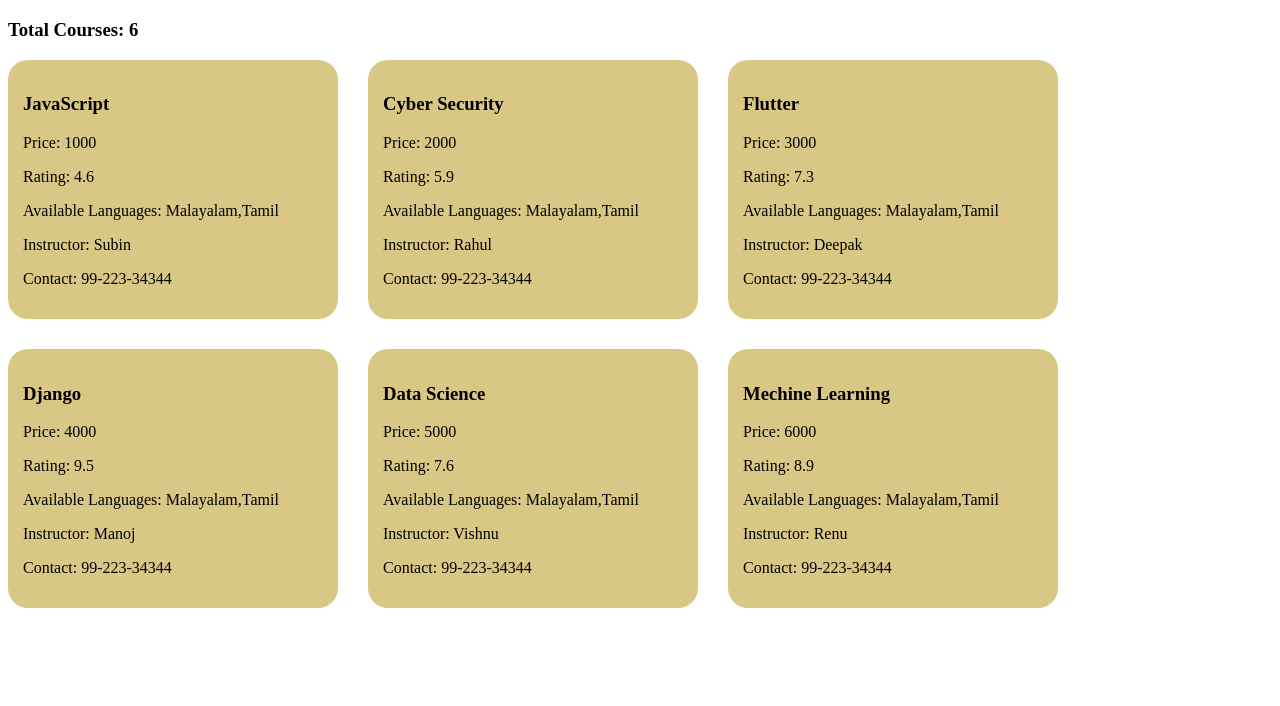
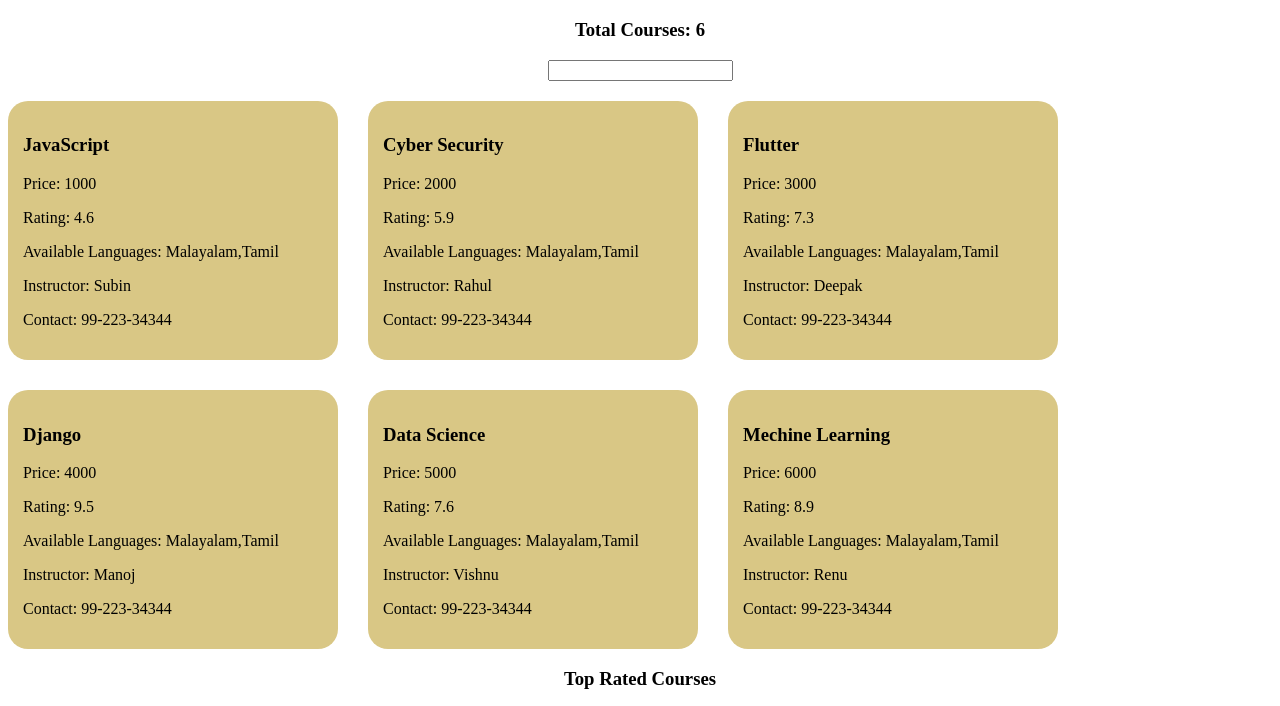
Before and after one commit to Bichu-B-Binu/Web-desining-chal, a plain HTML site: page JAVASCRIPT/MiniProject/index.html in a window 1280 px wide. Shown: the part 61-767 px from the top of the page. Drawn offline with Linux system fonts and the light colour scheme.

Commit message:
Mini Project

```diff
--- a/JAVASCRIPT/MiniProject/index.html
+++ b/JAVASCRIPT/MiniProject/index.html
@@ -9,13 +9,14 @@
   </head>
   <body>
     <!-- Heading -->
-    <header>
-      <h1 class="header">Course Catalog</h1>
+    <header class="center">
+      <h1>Course Catalog</h1>
       <h3 id="course-count"></h3>
+      <input type="text" id="search" class="bottomSpace" />
     </header>
     <!-- search -->
+
     <!-- courses -->
-
     <section id="course-container">
       <!-- <div class="course-card">
             <h3>JavaScript</h3>
@@ -26,6 +27,11 @@
             <p>Contact: 99-223-34344</p>
          </div> -->
     </section>
+
     <!-- top rated course -->
+    <section class="center">
+      <h3>Top Rated Courses</h3>
+      <div id="top-rated-course"></div>
+    </section>
   </body>
 </html>
--- a/JAVASCRIPT/MiniProject/script.js
+++ b/JAVASCRIPT/MiniProject/script.js
@@ -3,7 +3,7 @@ const courses = [
   {
     name: "javaScript",
     price: 1000,
-    rating: 4.57,
+    ratting: 4.57,
     isAvailable: false,
     languages: ["Malayalam", "Tamil"],
     mentor: { name: "subin", contact: "99-223-34344" },
@@ -11,7 +11,7 @@ const courses = [
   {
     name: "cyber Security",
     price: 2000,
-    rating: 5.87,
+    ratting: 5.87,
     isAvailable: false,
     languages: ["Malayalam", "Tamil"],
     mentor: { name: "rahul", contact: "99-223-34344" },
@@ -19,7 +19,7 @@ const courses = [
   {
     name: "flutter",
     price: 3000,
-    rating: 7.27,
+    ratting: 7.27,
     isAvailable: false,
     languages: ["Malayalam", "Tamil"],
     mentor: { name: "deepak", contact: "99-223-34344" },
@@ -27,7 +27,7 @@ const courses = [
   {
     name: "django",
     price: 4000,
-    rating: 9.47,
+    ratting: 9.47,
     isAvailable: false,
     languages: ["Malayalam", "Tamil"],
     mentor: { name: "manoj", contact: "99-223-34344" },
@@ -35,7 +35,7 @@ const courses = [
   {
     name: "data Science",
     price: 5000,
-    rating: 7.57,
+    ratting: 7.57,
     isAvailable: false,
     languages: ["Malayalam", "Tamil"],
     mentor: { name: "vishnu", contact: "99-223-34344" },
@@ -43,7 +43,7 @@ const courses = [
   {
     name: "mechine Learning",
     price: 6000,
-    rating: 8.87,
+    ratting: 8.87,
     isAvailable: false,
     languages: ["Malayalam", "Tamil"],
     mentor: { name: "renu", contact: "99-223-34344" },
@@ -53,14 +53,21 @@ const courses = [
 // Function to format and display courses
 const formatName = (name) => name.charAt(0).toUpperCase() + name.slice(1);
 
+// Display total course count
+const displayTotalCourseCount = (courses) => {
+  const courseCount = document.querySelector("#course-count");
+  courseCount.innerText = `Total Courses: ${courses.length}`;
+};
+
 // Display total number of courses
 function displayCourses(courses) {
   const courseContainer = document.querySelector("#course-container");
+    courseContainer.innerHTML = "";
   courses.forEach((course) => {
     const courseUI = `<div class="course-card">
             <h3>${formatName(course.name)}</h3>
             <p>Price: ${course.price}</p>
-            <p>Rating: ${Math.round(course.rating * 10) / 10}</p>
+            <p>Rating: ${Math.round(course.ratting * 10) / 10}</p>
             <p>Available Languages: ${course.languages}</p>
             <p>Instructor: ${formatName(course.mentor.name)}</p>
             <p>Contact: ${course.mentor.contact}</p>
@@ -68,9 +75,56 @@ function displayCourses(courses) {
     courseContainer.innerHTML = courseContainer.innerHTML + courseUI;
   });
 }
-displayCourses(courses);
 
-// Display total course count
-const courseCount = document.querySelector("#course-count");
+// Find top rated course
+const findtopRatedCourse = (courses) => {
+  const topRated = courses.reduce((acc, course) => {
+    return acc.ratting > course.ratting ? acc : course;
+  });
+  return topRated;
+};
 
-courseCount.innerText = `Total Courses: ${courses.length}`;
+// Display top rated course
+displyaTopRatedCourses = (coursesArr) => {
+  const topRatedCourse = findtopRatedCourse(coursesArr);
+  const top = document.querySelector("#top-rated-course");
+
+  const courseUI = `<div class="course-card">
+                        <h3>${formatName(topRatedCourse.name)}</h3>
+                        <p>Price: ${topRatedCourse.price}</p>
+                        <p>Rating: ${
+                          Math.round(topRatedCourse.ratting * 10) / 10
+                        }</p>
+                        <p>Available Languages: ${topRatedCourse.languages}</p>
+                        <p>Instructor: ${formatName(
+                          topRatedCourse.mentor.name
+                        )}</p>
+                        <p>Contact: ${topRatedCourse.mentor.contact}</p>
+                    </div>`;
+
+  top.innerHTML = courseUI;
+};
+
+// Search functionality
+
+const getSearchesult = (query, courses) => {
+  const result = courses.filter((course) => {
+    return course.name.includes(query);
+  });
+  displayCourses(result);
+  displayTotalCourseCount(result);
+
+};
+
+
+// Initialize page
+const initPage = () => {
+  displayTotalCourseCount(courses);
+  displayCourses(courses);
+  displyaTopRatedCourses(courses);
+  const searchInput = document.querySelector("#search");
+  searchInput.addEventListener("input", (e) => {
+    getSearchesult(e.target.value, courses);
+  });
+};
+initPage();
--- a/JAVASCRIPT/MiniProject/styles.css
+++ b/JAVASCRIPT/MiniProject/styles.css
@@ -1,4 +1,9 @@
-.header {
+/* * {
+  padding: 0;
+  margin: 0;
+  box-sizing: border-box;
+} */
+.center {
   text-align: center;
 }
 .course-card {
@@ -12,3 +17,6 @@
   gap: 30px;
   flex-wrap: wrap;
 }
+.bottomSpace {
+  margin-bottom: 20px;
+}
```
